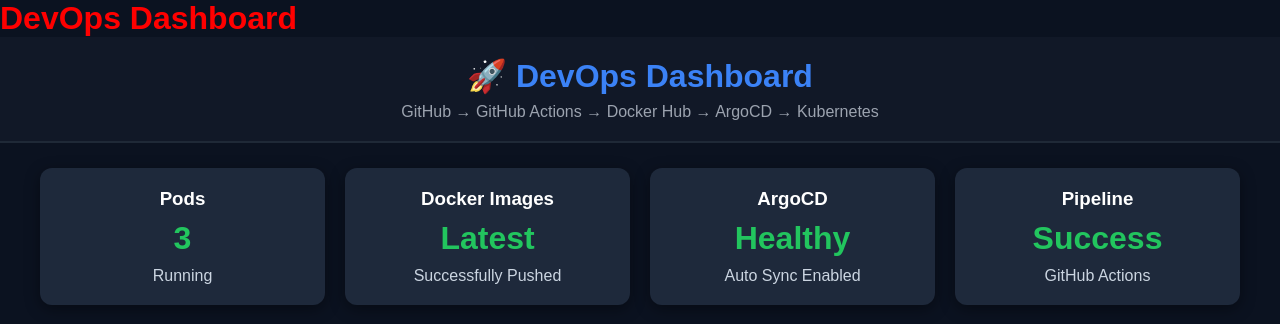
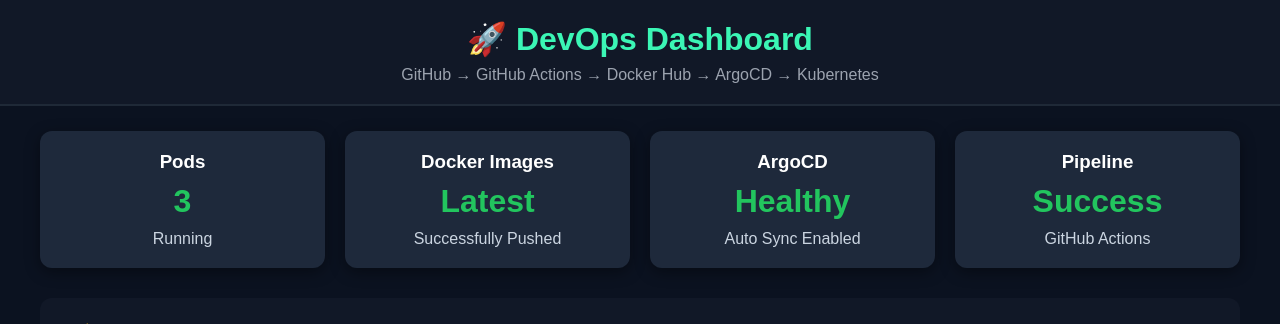
Before and after one commit to nanda9/flask-python-app, a Python web app: template templates/index.html in a window 1280 px wide. Shown: the top 324 px of the page. Run offline with Jinja, Linux system fonts and the light colour scheme; the template is opened without the code that fills it, so the values that code supplies are empty.

Commit message:
title color change

```diff
--- a/templates/index.html
+++ b/templates/index.html
@@ -3,7 +3,7 @@
 <head>
 <meta charset="UTF-8">
 <meta name="viewport" content="width=device-width, initial-scale=1.0">
-<h1 style="color:red;">DevOps Dashboard</h1>
+<title>DevOps Dashboard</title>
 
 <style>
 
@@ -27,7 +27,7 @@
 }
 
 header h1{
-    color:#3b82f6;
+    color:#3bf6b5;
 }
 
 header p{
```
